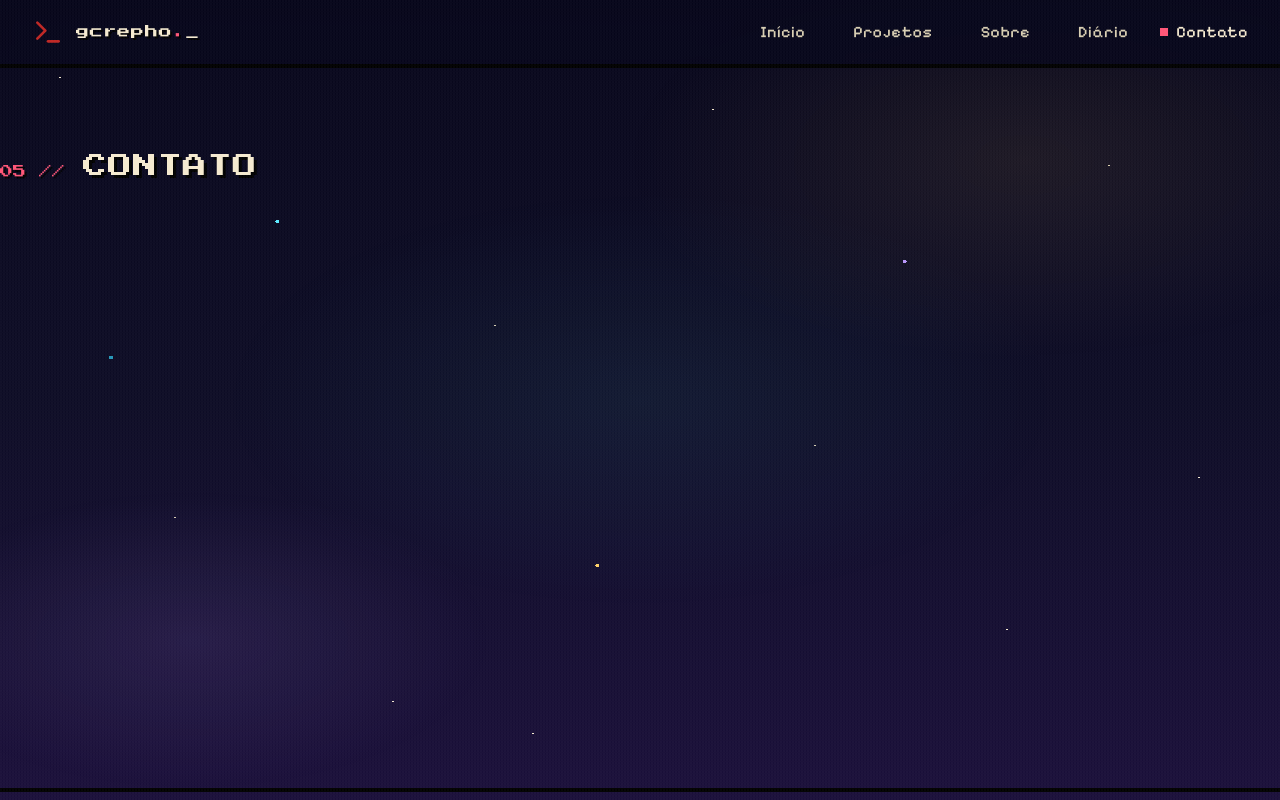
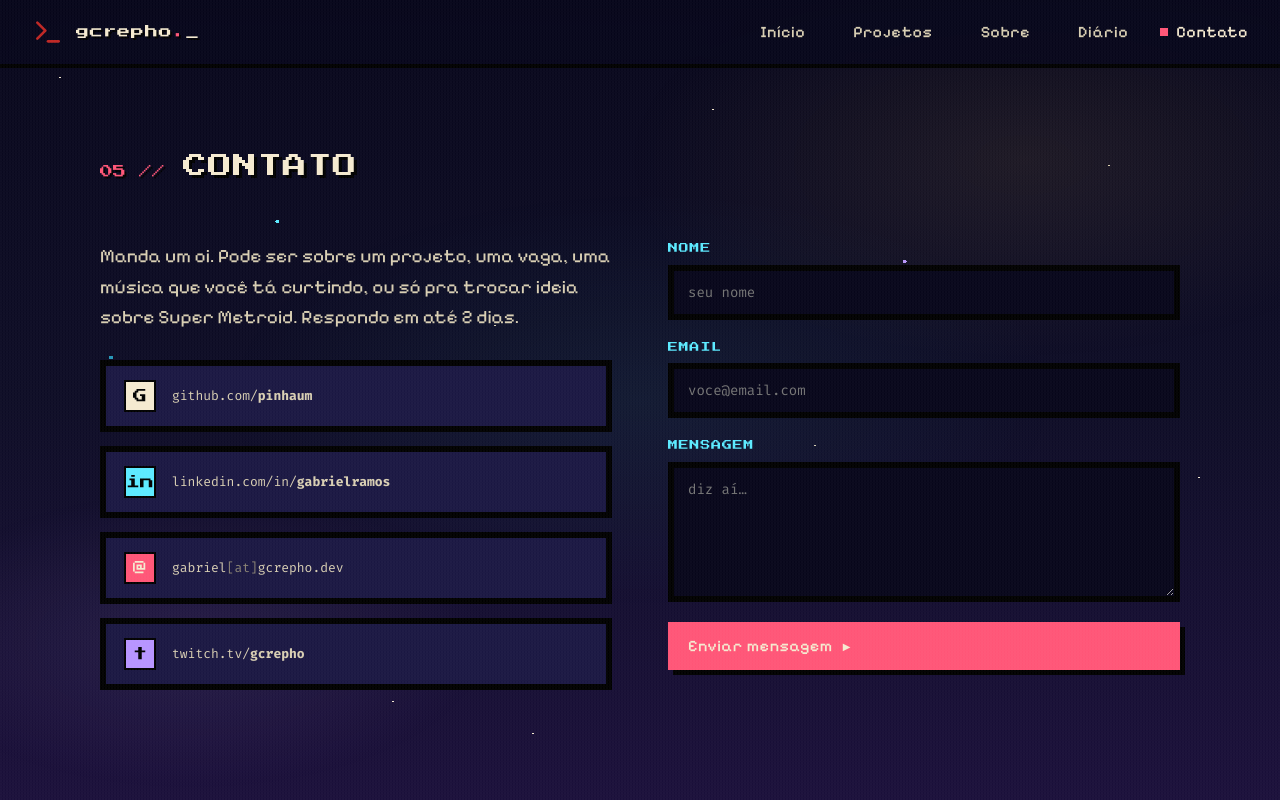
Before and after one commit to pinhaum/pinhaum.github.io, a SvelteKit app: page /contact in a window 1280 px wide. Shown: the top 800 px of the page. Built offline with nearby package versions, Linux system fonts and the light colour scheme.

Commit message:
feat(contact): implement contact form with channels sidebar and toast feedback

```diff
--- a/src/routes/contact/+page.svelte
+++ b/src/routes/contact/+page.svelte
@@ -1,11 +1,169 @@
-<svelte:head>
-  <title>Contato · gcrepho</title>
-</svelte:head>
+<script lang="ts">
+  import { flash } from '$lib/stores/toast';
 
-<section class="page">
+  let name = $state('');
+  let email = $state('');
+  let msg = $state('');
+
+  function submit(e: Event) {
+    e.preventDefault();
+    if (!name || !email || !msg) return flash('faltam campos!');
+    flash('mensagem enviada · obrigado');
+    name = '';
+    email = '';
+    msg = '';
+  }
+</script>
+
+<svelte:head><title>Contato · gcrepho</title></svelte:head>
+
+<section class="page container">
   <header class="page-title">
     <span class="num">05 //</span>
     <span class="label">CONTATO</span>
   </header>
-  <!-- TODO: form + canais -->
+  <div class="contact-grid">
+    <div class="contact-intro">
+      <p>Manda um oi. Pode ser sobre um projeto, uma vaga, uma música que você tá curtindo, ou só pra trocar ideia sobre Super Metroid. Respondo em até 2 dias.</p>
+      <div class="contact-channels">
+        <a class="channel gh" href="https://github.com/pinhaum">
+          <span class="ico">G</span>
+          <span>github.com/<b>pinhaum</b></span>
+        </a>
+        <a class="channel li" href="https://linkedin.com/in/gabrielramos">
+          <span class="ico">in</span>
+          <span>linkedin.com/in/<b>gabrielramos</b></span>
+        </a>
+        <a class="channel mail" href="mailto:gabriel@gcrepho.dev">
+          <span class="ico">@</span>
+          <span>gabriel<span class="at">[at]</span>gcrepho.dev</span>
+        </a>
+        <a class="channel tw" href="https://twitch.tv/gcrepho">
+          <span class="ico">t</span>
+          <span>twitch.tv/<b>gcrepho</b></span>
+        </a>
+      </div>
+    </div>
+    <form class="form" onsubmit={submit}>
+      <div class="field">
+        <label>NOME</label>
+        <input bind:value={name} placeholder="seu nome" />
+      </div>
+      <div class="field">
+        <label>EMAIL</label>
+        <input type="email" bind:value={email} placeholder="voce@email.com" />
+      </div>
+      <div class="field">
+        <label>MENSAGEM</label>
+        <textarea bind:value={msg} placeholder="diz aí…"></textarea>
+      </div>
+      <button type="submit" class="btn primary">
+        Enviar mensagem <span class="arrow">▶</span>
+      </button>
+    </form>
+  </div>
 </section>
+
+<style>
+  .contact-grid {
+    display: grid;
+    grid-template-columns: 1fr 1fr;
+    gap: 56px;
+    align-items: start;
+  }
+
+  .contact-intro p {
+    font-family: var(--font-body);
+    font-size: var(--fs-body);
+    line-height: 1.6;
+    color: var(--fg-2);
+    margin: 0 0 28px;
+  }
+
+  .contact-channels {
+    display: flex;
+    flex-direction: column;
+    gap: 14px;
+  }
+
+  .channel {
+    display: flex;
+    align-items: center;
+    gap: var(--space-4);
+    padding: 14px 18px;
+    background: var(--bg-elevated);
+    border: var(--border-3);
+    font-family: var(--font-mono);
+    font-size: var(--fs-tiny);
+    color: var(--fg-2);
+    text-decoration: none;
+    transition: transform var(--t-fast) var(--ease-step);
+  }
+
+  .channel:hover {
+    transform: translateX(4px);
+    color: var(--gcr-paper);
+  }
+
+  .channel .ico {
+    width: 32px;
+    height: 32px;
+    display: flex;
+    align-items: center;
+    justify-content: center;
+    font-family: var(--font-display);
+    font-size: 14px;
+    border: var(--border-1);
+    flex-shrink: 0;
+  }
+
+  .channel.gh   .ico { background: var(--gcr-paper);  color: var(--gcr-ink); }
+  .channel.li   .ico { background: var(--gcr-aurora); color: var(--gcr-ink); }
+  .channel.mail .ico { background: var(--gcr-coral);  color: var(--gcr-paper); }
+  .channel.tw   .ico { background: var(--gcr-nebula); color: var(--gcr-ink); }
+
+  .channel .at { color: var(--fg-muted); }
+
+  .form {
+    display: flex;
+    flex-direction: column;
+    gap: 20px;
+  }
+
+  .field {
+    display: flex;
+    flex-direction: column;
+    gap: var(--space-2);
+  }
+
+  .field label {
+    font-family: var(--font-display);
+    font-size: 10px;
+    letter-spacing: 0.08em;
+    color: var(--gcr-aurora);
+  }
+
+  .field input,
+  .field textarea {
+    background: var(--bg-inset);
+    border: var(--border-3);
+    padding: var(--space-3) 14px;
+    font-family: var(--font-mono);
+    font-size: 14px;
+    color: var(--gcr-paper);
+    outline: none;
+    transition: border-color var(--t-fast) var(--ease-step),
+                box-shadow var(--t-fast) var(--ease-step);
+  }
+
+  .field input:focus,
+  .field textarea:focus {
+    border-color: var(--gcr-aurora);
+    box-shadow: var(--shadow-hard);
+  }
+
+  .field textarea {
+    min-height: 140px;
+    resize: vertical;
+  }
+</style>
```
